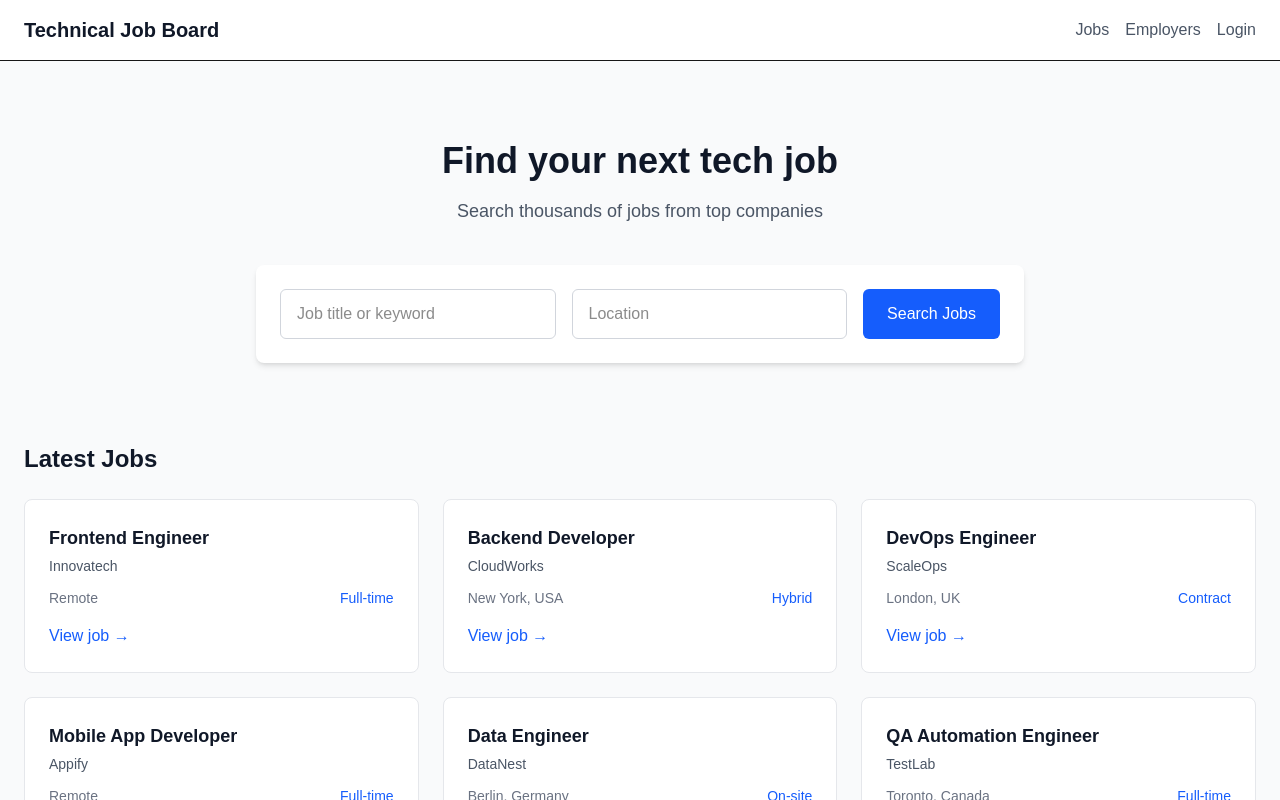
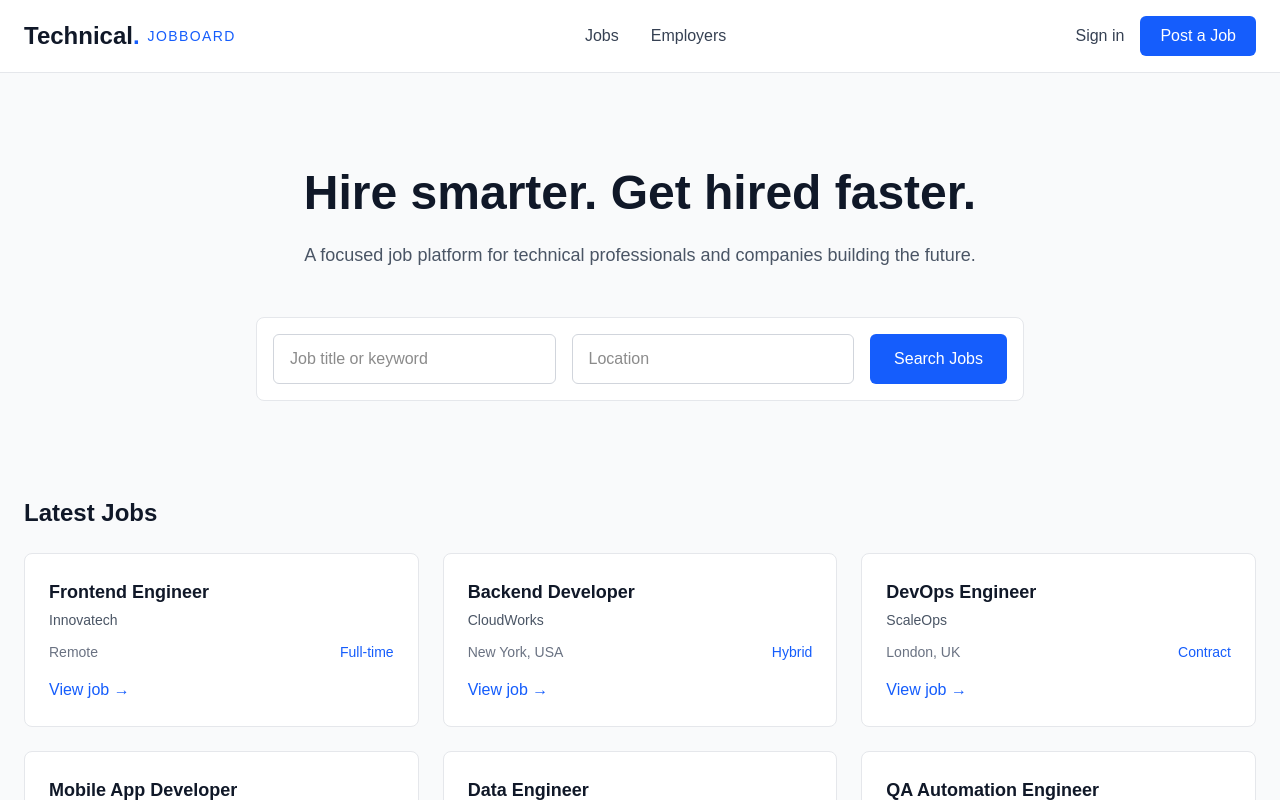
Before and after one commit to adebisidolapo/technicaljobboard, a Next.js app in the folder jobboard/: page / in a window 1280 px wide. Shown: the top 800 px of the page. Built offline with nearby package versions, Linux system fonts and the light colour scheme.

Commit message:
Refine header and hero section

```diff
--- a/jobboard/app/page.tsx
+++ b/jobboard/app/page.tsx
@@ -2,36 +2,54 @@ export default function Home() {
   return (
     <main className="min-h-screen bg-gray-50">
       {/* Header */}
-      <header className="bg-white border-b">
-        <div className="max-w-7xl mx-auto px-6 py-4 flex justify-between items-center">
-          <h1 className="text-xl font-bold text-gray-900">
-            Technical Job Board
-          </h1>
-          <nav className="space-x-4">
-            <a className="text-gray-600 hover:text-gray-900" href="#">
+     {/* Header */}
+<header className="bg-white border-b border-gray-200">
+  <div className="max-w-7xl mx-auto px-6 py-4 flex items-center justify-between">
+    {/* Logo */}
+    <div className="flex items-center space-x-2">
+      <span className="text-2xl font-bold text-gray-900">
+        Technical<span className="text-blue-600">.</span>
+      </span>
+      <span className="text-sm tracking-widest text-blue-600">
+        JOBBOARD
+      </span>
+    </div>
+
+    {/* Navigation */}
+    <nav className="hidden md:flex items-center space-x-8">
+      <a href="#" className="text-gray-700 hover:text-blue-600">
         Jobs
       </a>
-            <a className="text-gray-600 hover:text-gray-900" href="#">
+      <a href="#" className="text-gray-700 hover:text-blue-600">
         Employers
       </a>
-            <a className="text-gray-600 hover:text-gray-900" href="#">
-              Login
-            </a>
     </nav>
+
+    {/* Actions */}
+    <div className="flex items-center space-x-4">
+      <button className="text-gray-700 hover:text-blue-600">
+        Sign in
+      </button>
+      <button className="bg-blue-600 text-white px-5 py-2 rounded-md hover:bg-blue-700">
+        Post a Job
+      </button>
+    </div>
   </div>
 </header>
 
 {/* Hero Section */}
-      <section className="max-w-7xl mx-auto px-6 py-20 text-center">
-        <h2 className="text-4xl font-bold text-gray-900 mb-4">
-          Find your next tech job
-        </h2>
-        <p className="text-lg text-gray-600 mb-10">
-          Search thousands of jobs from top companies
+<section className="max-w-7xl mx-auto px-6 py-24 text-center">
+  <h1 className="text-4xl md:text-5xl font-bold text-gray-900 mb-6">
+    Hire smarter. Get hired faster.
+  </h1>
+
+  <p className="text-lg text-gray-600 max-w-2xl mx-auto mb-12">
+    A focused job platform for technical professionals and companies
+    building the future.
   </p>
 
-        {/* Search Box */}
-        <div className="bg-white p-6 rounded-lg shadow-md flex flex-col md:flex-row gap-4 max-w-3xl mx-auto">
+  {/* Search Bar */}
+  <div className="bg-white border border-gray-200 rounded-lg p-4 flex flex-col md:flex-row gap-4 max-w-3xl mx-auto">
     <input
       type="text"
       placeholder="Job title or keyword"
```
Lines whose indentation alone changed are shown as unchanged.
